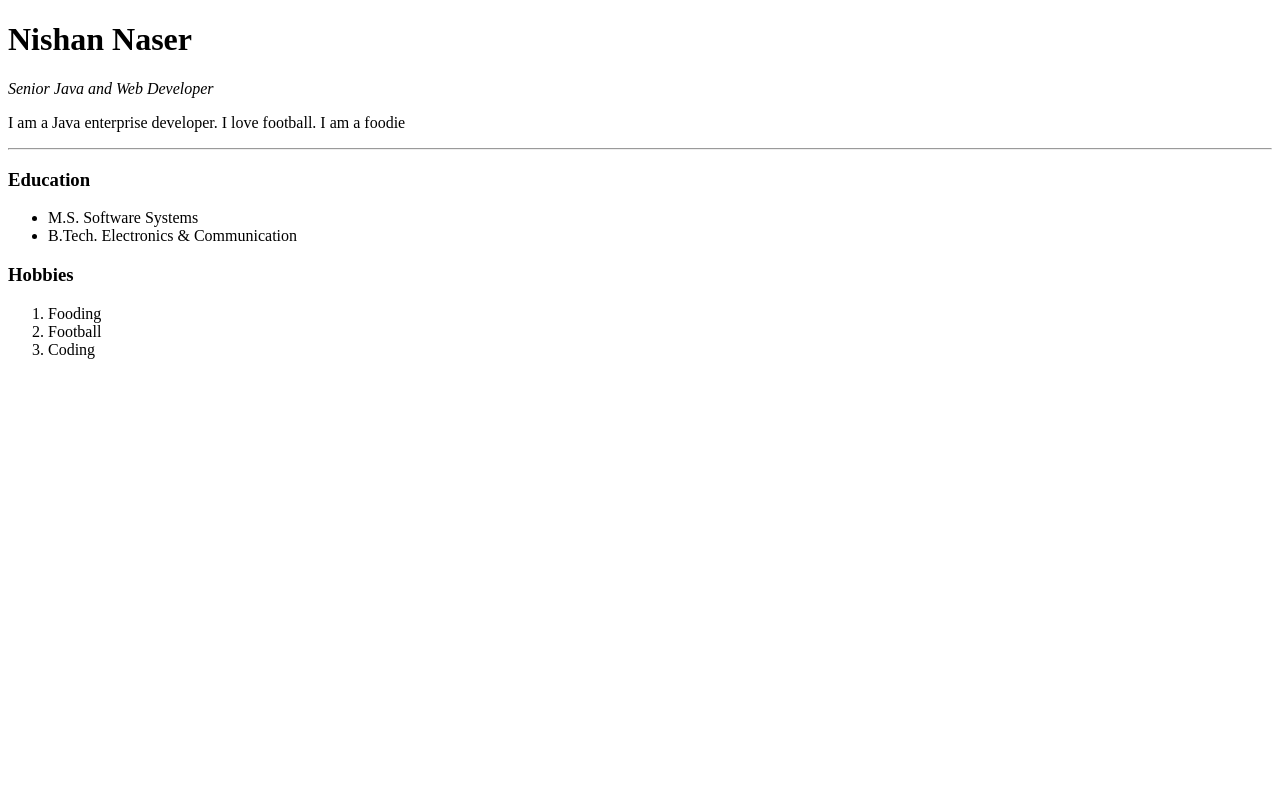
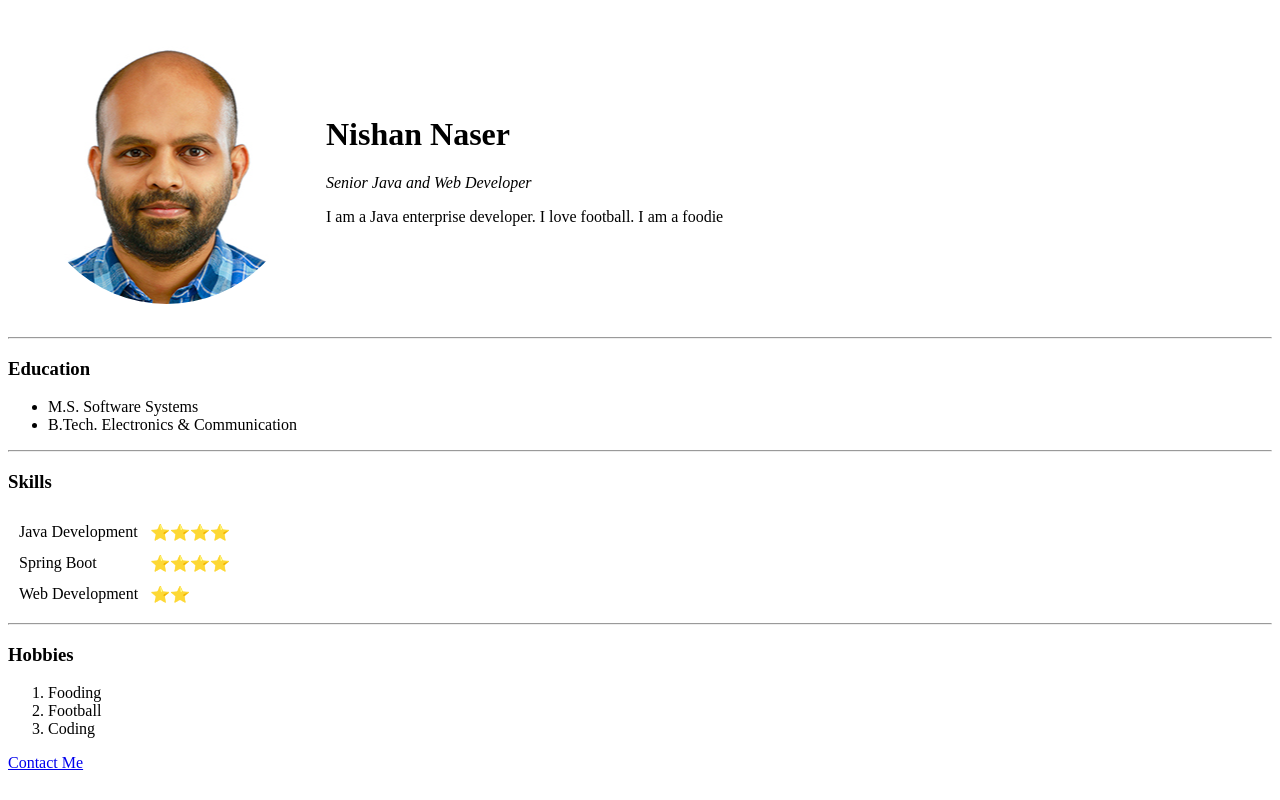
Before and after one commit to nishannaser/frontend-learning, a plain HTML site: page html_personal_site/index.html in a window 1280 px wide. Drawn offline with Linux system fonts and the light colour scheme.

Commit message:
Added image and Contact me section

```diff
--- a/html_personal_site/index.html
+++ b/html_personal_site/index.html
@@ -7,9 +7,17 @@
 </head>
 
 <body>
-  <h1>Nishan Naser</h1>
-  <p><em>Senior Java and Web Developer</em></p>
-  <p>I am a Java enterprise developer. I love football. I am a foodie</p>
+  <table cellspacing="20">
+    <tr>
+      <td><img src="images/Nishan_Naser_Photo.png" alt=""></td>
+      <td>
+        <h1>Nishan Naser</h1>
+        <p><em>Senior Java and Web Developer</em></p>
+        <p>I am a Java enterprise developer. I love football. I am a foodie</p>
+      </td>
+    </tr>
+  </table>
+
   <hr>
 
   <h3>Education</h3>
@@ -17,6 +25,26 @@
     <li>M.S. Software Systems</li>
     <li>B.Tech. Electronics & Communication</li>
   </ul>
+
+  <hr>
+
+  <h3>Skills</h3>
+  <table cellspacing="10">
+    <tr>
+      <td>Java Development</td>
+      <td>⭐⭐⭐⭐</td>
+    </tr>
+    <tr>
+      <td>Spring Boot</td>
+      <td>⭐⭐⭐⭐</td>
+    </tr>
+    <tr>
+      <td>Web Development</td>
+      <td>⭐⭐</td>
+    </tr>
+  </table>
+
+  <hr>
 
   <h3>Hobbies</h3>
   <ol>
@@ -26,4 +54,6 @@
   </ol>
 </body>
 
+<p><a href="contact-me.html">Contact Me</a></p>
+
 </html>
```
Also changed, not shown: html_personal_site/contact-me.html (added, +28 -0 lines), html_personal_site/images/Nishan_Naser_Photo.png (added).
